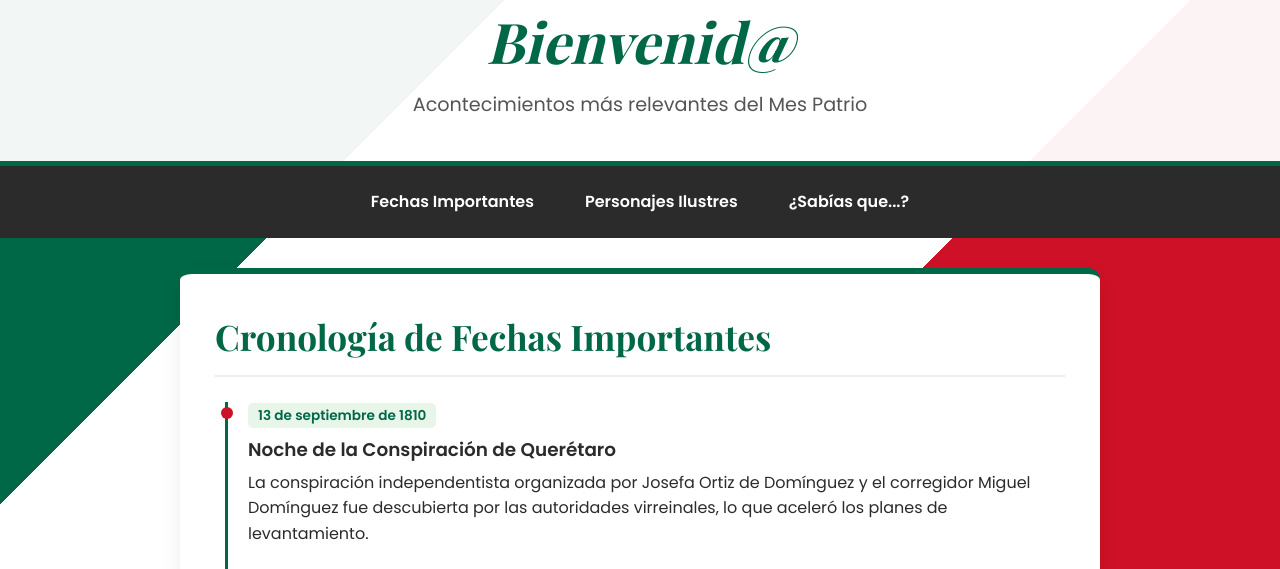
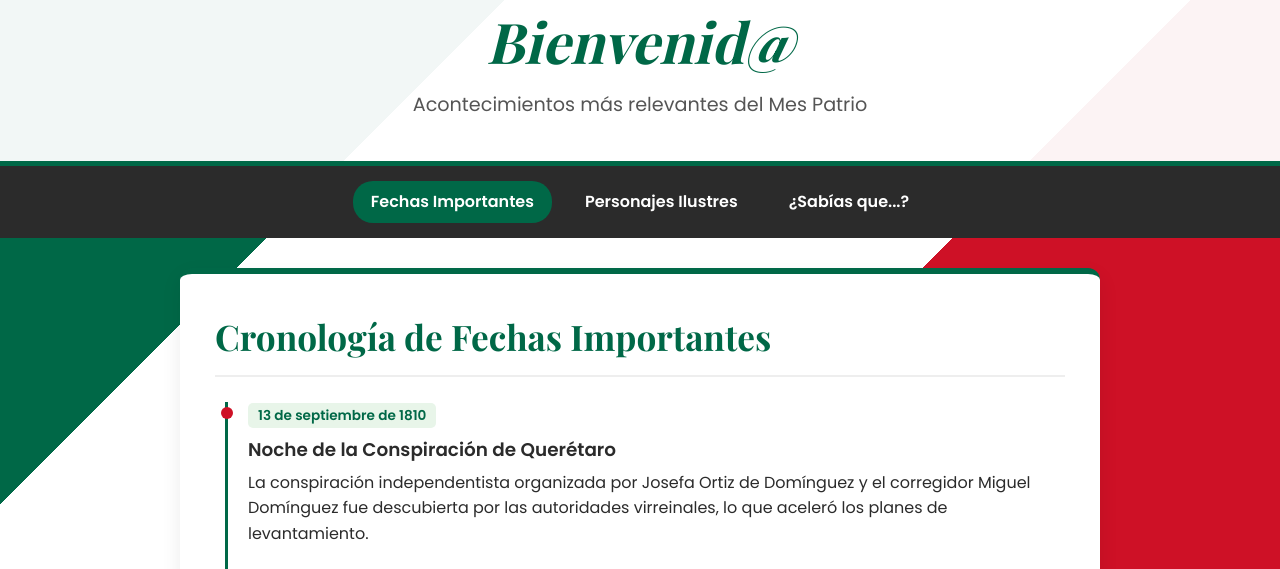
Before and after one commit to LIraaa123/Sitio-web-mes-patrio, a plain HTML site: page index.html in a window 1280 px wide. Shown: the part 182-751 px from the top of the page. Drawn offline with nearby package versions, Linux system fonts and the light colour scheme; a web font is replaced by a local one.

Commit message:
Update style.css

```diff
--- a/style.css
+++ b/style.css
@@ -69,7 +69,7 @@ body {
     transition: background 0.3s ease;
 }
 
-.btn-nav:hover {
+.btn-nav:hover, .btn-nav.active {
     background-color: var(--verde-patrio);
 }
 
```
